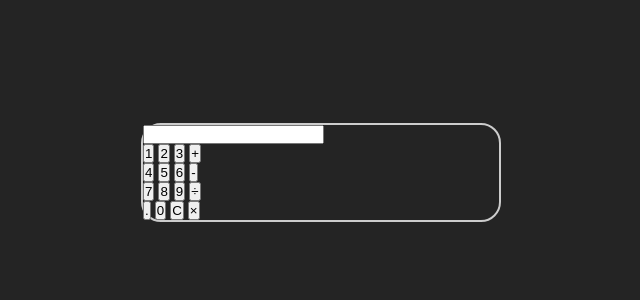
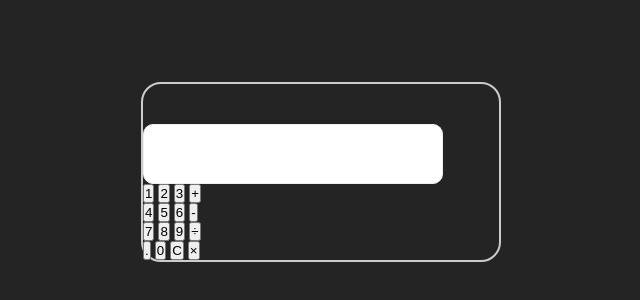
Before and after one commit to Zeynab-jalalian/Calculator, a plain HTML site: page index.html in a window 1280 px wide. Shown: the part 228-528 px from the top of the page, without its empty margins (319-959 px from the left). Drawn offline with Linux system fonts and the light colour scheme.

Commit message:
input text css

```diff
--- a/style.css
+++ b/style.css
@@ -18,3 +18,15 @@ body{
     background: transparent;
     border-radius: 20px;
 }
+.container input[type="text"]{
+    width: 300px;
+    height: 60px;
+    margin-top: 40px;
+    border-radius: 10px;
+    border: 1px solid #eee;
+    text-align: right;
+    color: #000;
+    padding-right: 20px;
+    font-size: 22px;
+    font-weight: bold;
+}
```
